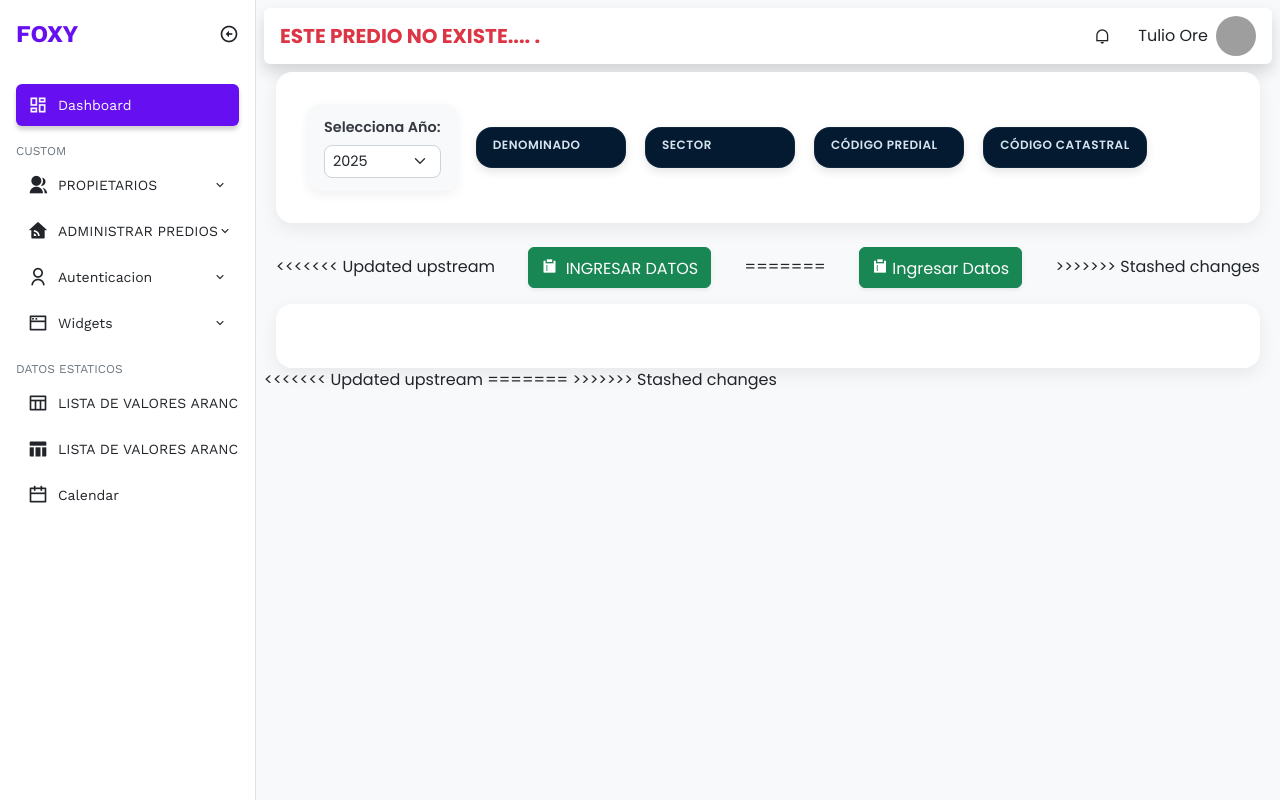
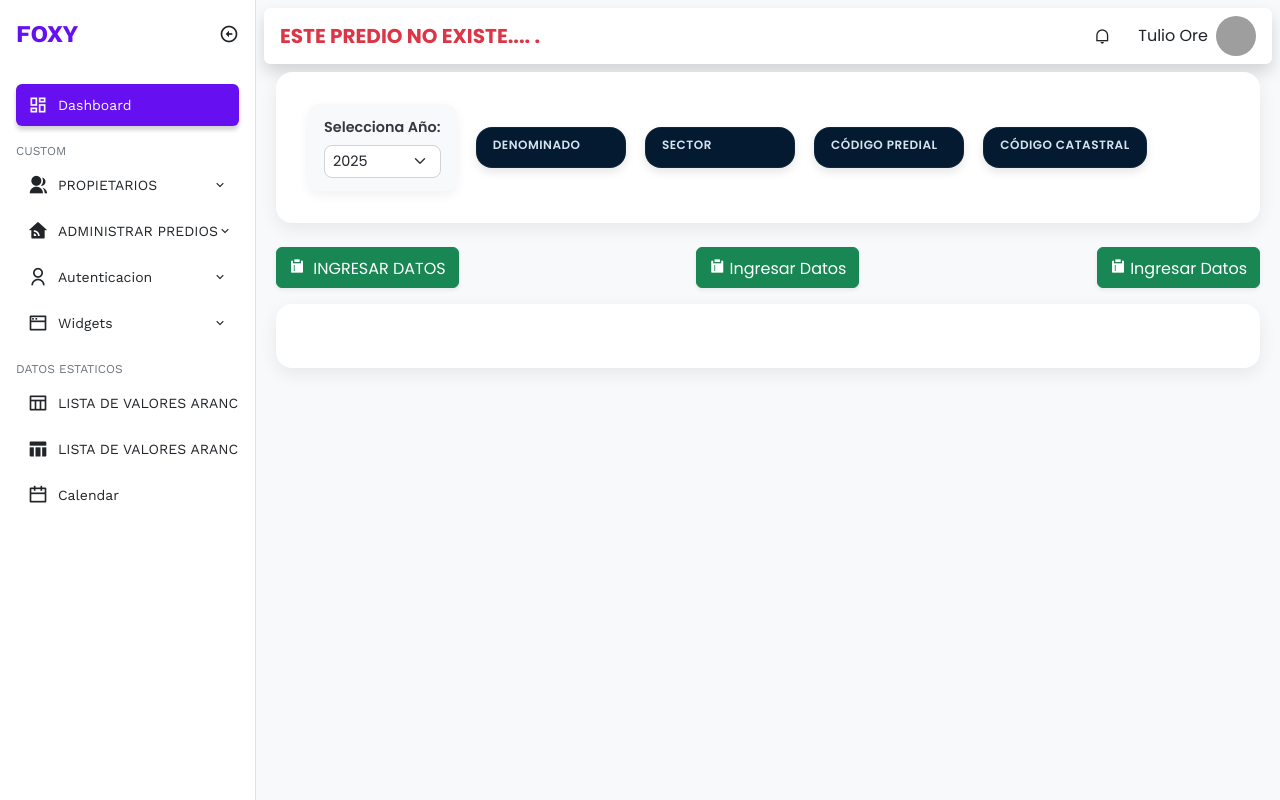
Before and after one commit to lisonds/predios, a PHP site: page /vista/viewRuralUrbano.php in a window 1280 px wide. Run offline with PHP 8.4, Linux system fonts and the light colour scheme; data that the repository does not hold is empty; some libraries are stand-ins or nearby versions; grey boxes are pictures that could not be loaded.

Commit message:
corregiendo informacion

```diff
--- a/vista/viewRuralUrbano.php
+++ b/vista/viewRuralUrbano.php
@@ -122,22 +122,26 @@
             </div>
             <div class="container mt-4">
                 <div class="d-flex justify-content-between align-items-center mb-3">
-<<<<<<< Updated upstream
+
                 <button class="btn btn-success shadow-sm" data-bs-toggle="modal" data-bs-target="#modalPredio">
                     <i class="ri-survey-fill me-1"></i> INGRESAR DATOS
                 </button>
-=======
+
                     <button class="btn btn-success shadow-sm">
                     <i class="ri-survey-fill"></i> Ingresar Datos
                     </button>
->>>>>>> Stashed changes
+
+                    <button class="btn btn-success shadow-sm">
+                    <i class="ri-survey-fill"></i> Ingresar Datos
+                    </button>
+
                 </div>
                 <div class="info-row">
 
                 </div>
 
             </div>
-<<<<<<< Updated upstream
+
             <!--MODALLLL -->
             <!-- Modal grande -->
                 <div class="modal fade" id="modalPredio" tabindex="-1" aria-labelledby="modalPredioLabel" aria-hidden="true">
@@ -238,8 +242,7 @@
                     </div>
                 </div>
                 </div>
-=======
->>>>>>> Stashed changes
+
     </main>
     <!-- end: Main -->
 
```
